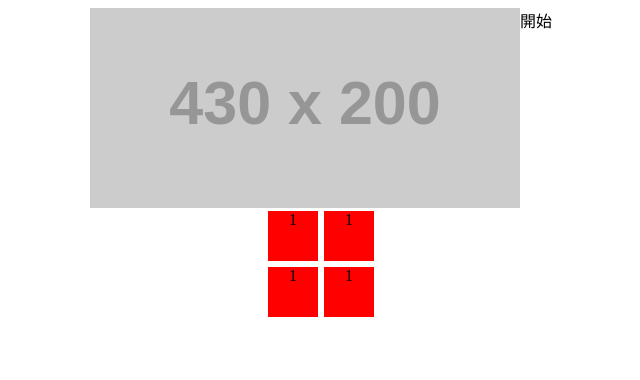
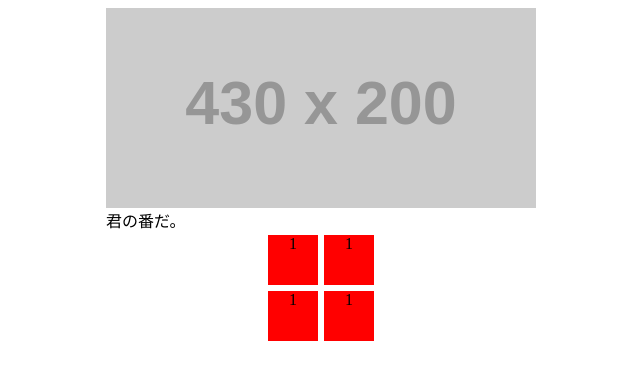
Before and after one commit to yukih-lab/roman_bath_game, a React (Create React App) app in the folder app/: page / in a window 1280 px wide. Shown: the top 380 px of the page, without its empty margins (319-959 px from the left). Built offline with nearby package versions, Linux system fonts and the light colour scheme.

Commit message:
edit for issue#8

```diff
--- a/app/index.html
+++ b/app/index.html
@@ -22,10 +22,8 @@
     }
     .contents .screen {
         display: flex;
+        flex-direction: column;
         margin : auto;
-    }
-    .screen .message{
-        /** TODO レイアウト調整要 **/
     }
     .contents .stage {
         display: flex;
--- a/app/src/component/Screen.jsx
+++ b/app/src/component/Screen.jsx
@@ -21,17 +21,23 @@ const Screen = (props) => {
             case core.STATUS.INIT:
                 msg = "開始";
                 break;
+            case core.STATUS.USER_SIDE:
+                msg = "君の番だ。";
+                break;
+            case core.STATUS.OPPONENT_SIDE:
+                msg = "さぁ、私が攻めるぞ。";
+                break;
             case core.STATUS.YOU_WIN:
-                msg = "君はたいした男だ。今度のローマ軍の遠征に参加しないか？";
+                msg = "君はたいした男だ。今度のガリア遠征に参加しないか？";
                 break;
             case core.STATUS.YOU_LOSS:
                 msg = "君の負けだ。";
                 break;
             case core.STATUS.DRAW:
-                msg = "いつまでやる？もうやめよう";
+                msg = "こんなことしてる場合じゃない！！ガリア人が反乱を起こしたというではないか！！！";
                 break;
             case core.STATUS.SELF_ATTACK:
-                msg = "自分に攻撃しちゃダメでしょ";
+                msg = "若人よ、自分を責めるな。";
                 break;
             default:
                 throw Error("illegalArgumentsException")
--- a/app/src/component/Stage.jsx
+++ b/app/src/component/Stage.jsx
@@ -20,6 +20,8 @@ const Stage = (props) => {
             console.log("self attacked");
             return;
         }
+
+        // TODO ヒストリーからドロー判定、おんなじパターンループが複数続けば
 
         // turnAfter process
         // toP 被攻撃側
@@ -65,6 +67,7 @@ const Stage = (props) => {
     useEffect(() => {
         if (attacker != user) {
             // user 以外の場合、攻撃の自動化
+            props.setAppStatus(core.STATUS.OPPONENT_SIDE);
             setTimeout((function () {
                 let fromP = core.getPlayer(players, attacker);
                 let toP = core.getPlayerWithIgnore(players, fromP);
@@ -72,6 +75,8 @@ const Stage = (props) => {
                     core.getAvailableHandType(toP),
                     core.getAvailableHandType(fromP));
             }), 1500);
+        } else {
+            props.setAppStatus(core.STATUS.USER_SIDE);
         }
     }, [attacker]);
 
--- a/app/src/core.js
+++ b/app/src/core.js
@@ -6,10 +6,12 @@ const _hand = { score : 1, history : []};
 module.exports = {
     STATUS : {
         INIT: 0,
-        YOU_WIN: 1,
-        YOU_LOSS: 2,
-        DRAW: 3,
-        SELF_ATTACK: 4
+        USER_SIDE: 1,
+        OPPONENT_SIDE: 2,
+        YOU_WIN: 3,
+        YOU_LOSS: 4,
+        DRAW: 5,
+        SELF_ATTACK: 6
     },
 
     deepCopyPlayers(players) {
```
Also changed, not shown: app/bundle.js.
